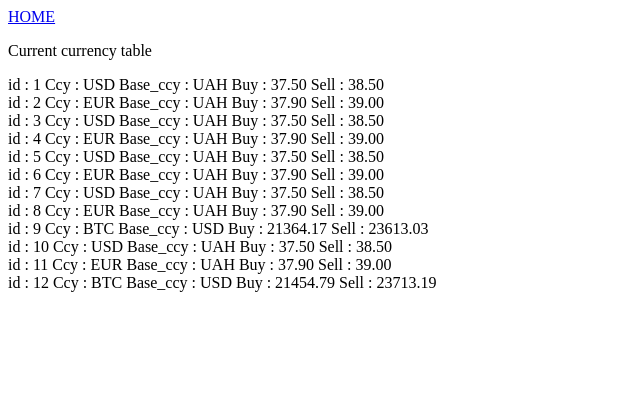
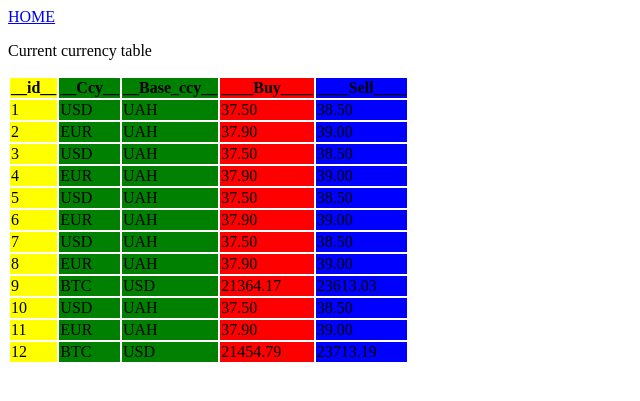
Before and after one commit to Evggeennniy/Django, a Django app: page /data/?db=rate in a window 1280 px wide. Shown: the top 401 px of the page, without its empty margins (0-640 px from the left). Run offline with Django 4.2, Linux system fonts and the light colour scheme; data comes from the database, SQL or seed files in the repository.

Commit message:
Added HTLM colored table

```diff
--- a/app/trainingapps/templates/datalist.html
+++ b/app/trainingapps/templates/datalist.html
@@ -5,17 +5,48 @@
 
     <p>{{ message }}</p>
 
+<table>
+    <tr>
+        <th style="background-color: yellow">__id__</th>
+        <th style="background-color: green">__Ccy__</th>
+        <th style="background-color: green">__Base_ccy__</th>
+        <th style="background-color: red">____Buy____</th>
+        <th style="background-color: blue">____Sell____</th>
+    </tr>
     {% for data in datalist %}
-        <div> id : {{data.id}} Ccy : {{data.ccy}} Base_ccy : {{data.base_ccy}} Buy : {{data.buy}} Sell : {{data.sell}}</div>
+    <tr>
+        <td style="background-color: yellow">{{data.id}}</td>
+        <td style="background-color: green">{{data.ccy}}</td>
+        <td style="background-color: green">{{data.base_ccy}}</td>
+        <td style="background-color: red">{{data.buy}}</td>
+        <td style="background-color: blue">{{data.sell}}</td>
+    </tr>
     {% endfor %}
+
 {% endblock rate %}
+
 
 {% block contactus %}
     <a href="/">HOME</a>
 
     <p>{{ message }}</p>
 
+<table>
+    <tr>
+        <th style="background-color: yellow">__id__</th>
+        <th style="background-color: green">__Email from__</th>
+        <th style="background-color: green">__Email to__</th>
+        <th style="background-color: red">__Subject__</th>
+        <th style="background-color: blue">__Message__</th>
+    </tr>
     {% for data in datalist %}
-        <div> id : {{data.id}} Email from : {{data.email_from}} Email to : {{data.email_to}} Subject : {{data.subject}} Message : {{data.message}}</div>
+    <tr>
+        <td style="background-color: yellow">{{data.id}}</td>
+        <td style="background-color: green">{{data.email_from}}</td>
+        <td style="background-color: green">{{data.email_to}}</td>
+        <td style="background-color: red">{{data.subject}}</td>
+        <td style="background-color: blue">{{data.message}}</td>
+    </tr>
     {% endfor %}
+
 {% endblock contactus %}
```
